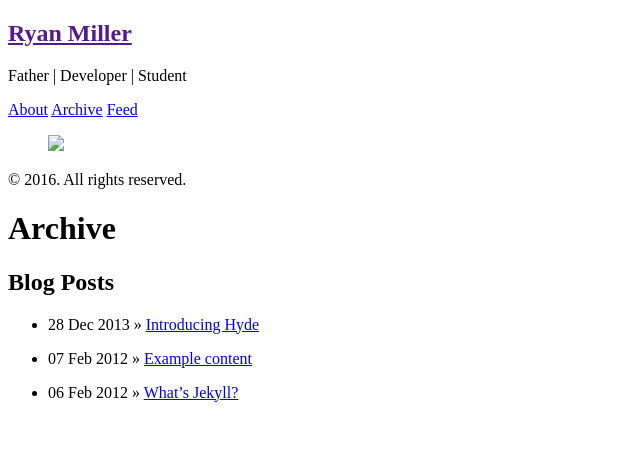
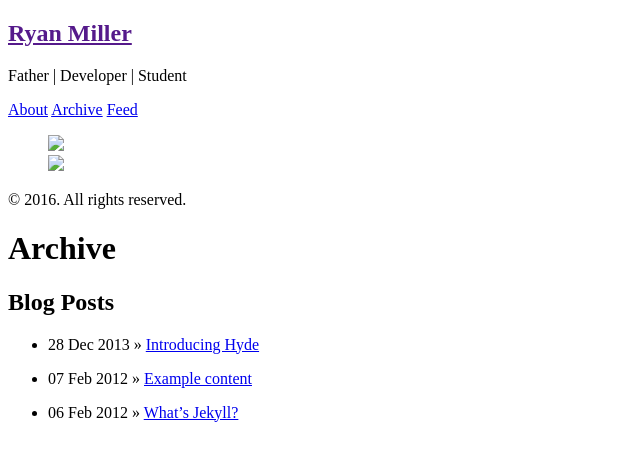
Before and after one commit to ryanmiller810/ryanmiller810.github.io, a Jekyll site: the page built from archive.md, in a window 1280 px wide. Shown: the top 461 px of the page, without its empty margins (0-640 px from the left). Built offline with Jekyll 4.4.1, drawn with Linux system fonts in a browser that asks for light colours; Markdown is read by kramdown in place of the engine named in the settings.

Commit message:
Adding linkedin link to social media links

```diff
--- a/_includes/sidebar.html
+++ b/_includes/sidebar.html
@@ -36,6 +36,7 @@
     <div class="social-links">
       <ul style="list-style-type: none;">
         <li style="list-style-type: none;"><a href="https://github.com/ryanmiller810"><img src="ryanmiller810.github.io/images/blacktocat.png"></a></li>
+        <li style="list-style-type: none;"><a href="https://linkedin.com/in/ryanmiller810"><img src="ryanmiller810.github.io/assets/images/In-White-28px-R.png"></a></li>
       </ul>
     </div>
 
```
